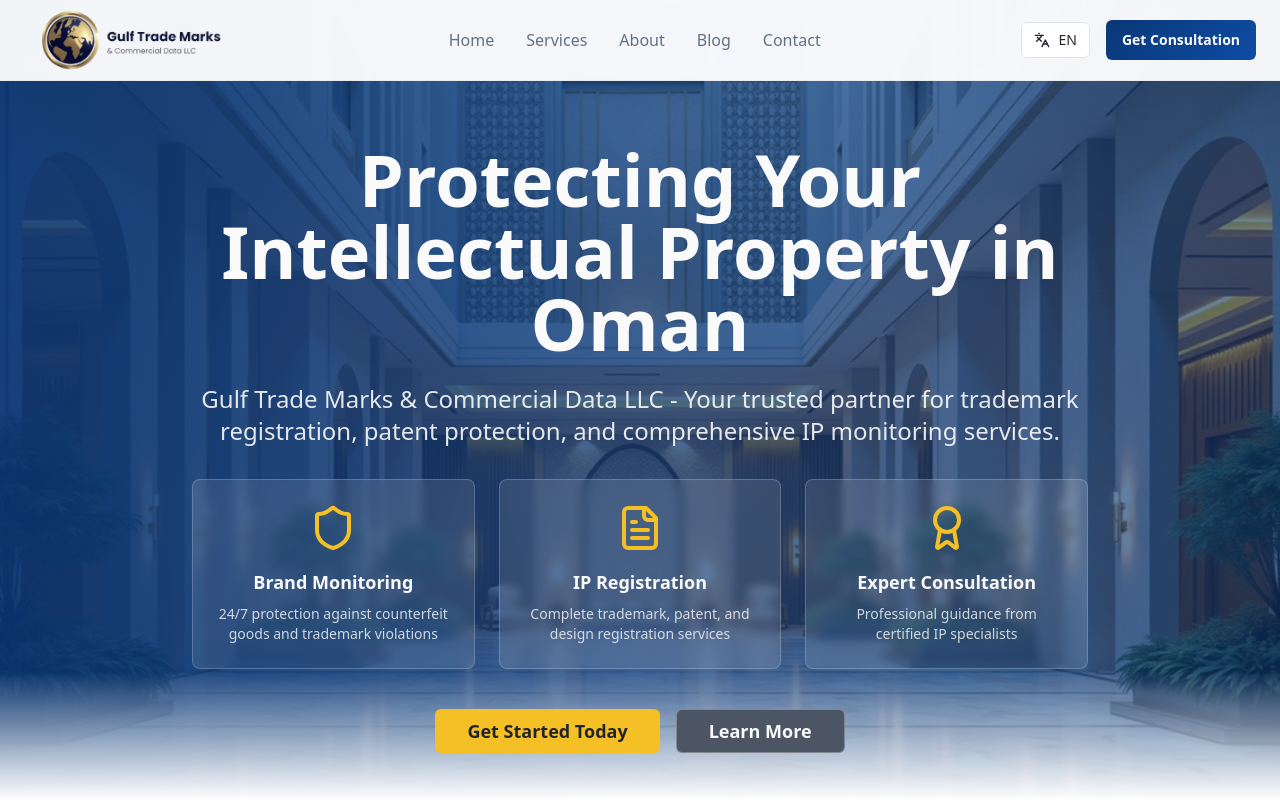
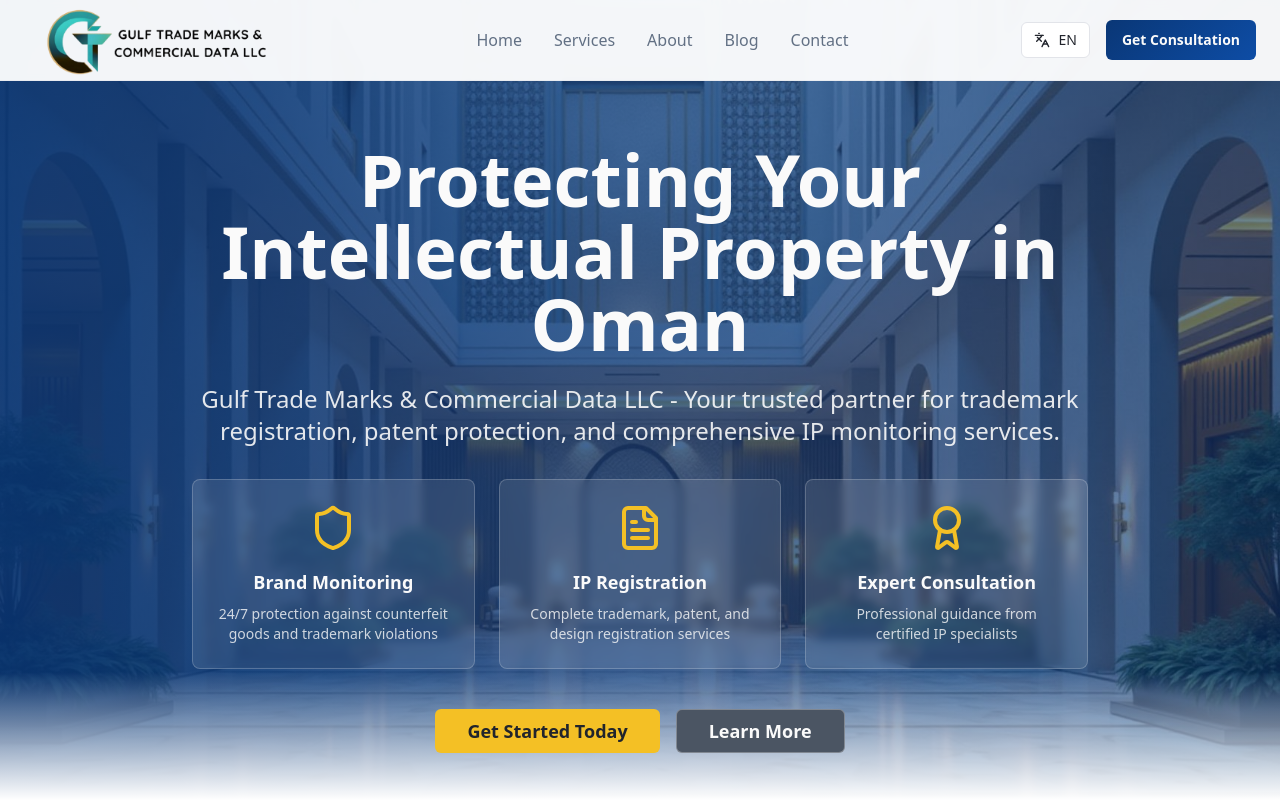
Before and after one commit to MaheshM-Velvetbud/omani-intellect-guard, a React (Vite) app: page / in a window 1280 px wide. Shown: the top 800 px of the page. Built offline with nearby package versions, Linux system fonts and the light colour scheme.

Commit message:
change the logo

```diff
--- a/src/components/Footer.tsx
+++ b/src/components/Footer.tsx
@@ -29,9 +29,9 @@ const Footer = () => {
               <div className="w-64 h-12  rounded-lg flex items-center justify-center">
                <div className="flex items-center">
             <img
-              src="/Images/logo.png"
+              src="/Images/logo2.png"
               alt="Gulf Trade Marks Logo"
-              className="h-64 w-auto"
+              className="h-42 w-auto"
             />
           </div>
               </div>
--- a/src/components/Header.tsx
+++ b/src/components/Header.tsx
@@ -28,9 +28,9 @@ const Header = () => {
           {/* Logo */}
           <div className="flex items-center">
             <img
-              src="/Images/logo.png"
+              src="/Images/logo2.png"
               alt="Gulf Trade Marks Logo"
-              className="h-32 md:h-56 w-auto"
+              className="h-32 md:h-42 w-auto"
             />
           </div>
 
```
Also changed, not shown: public/Images/logo2.png (added).
